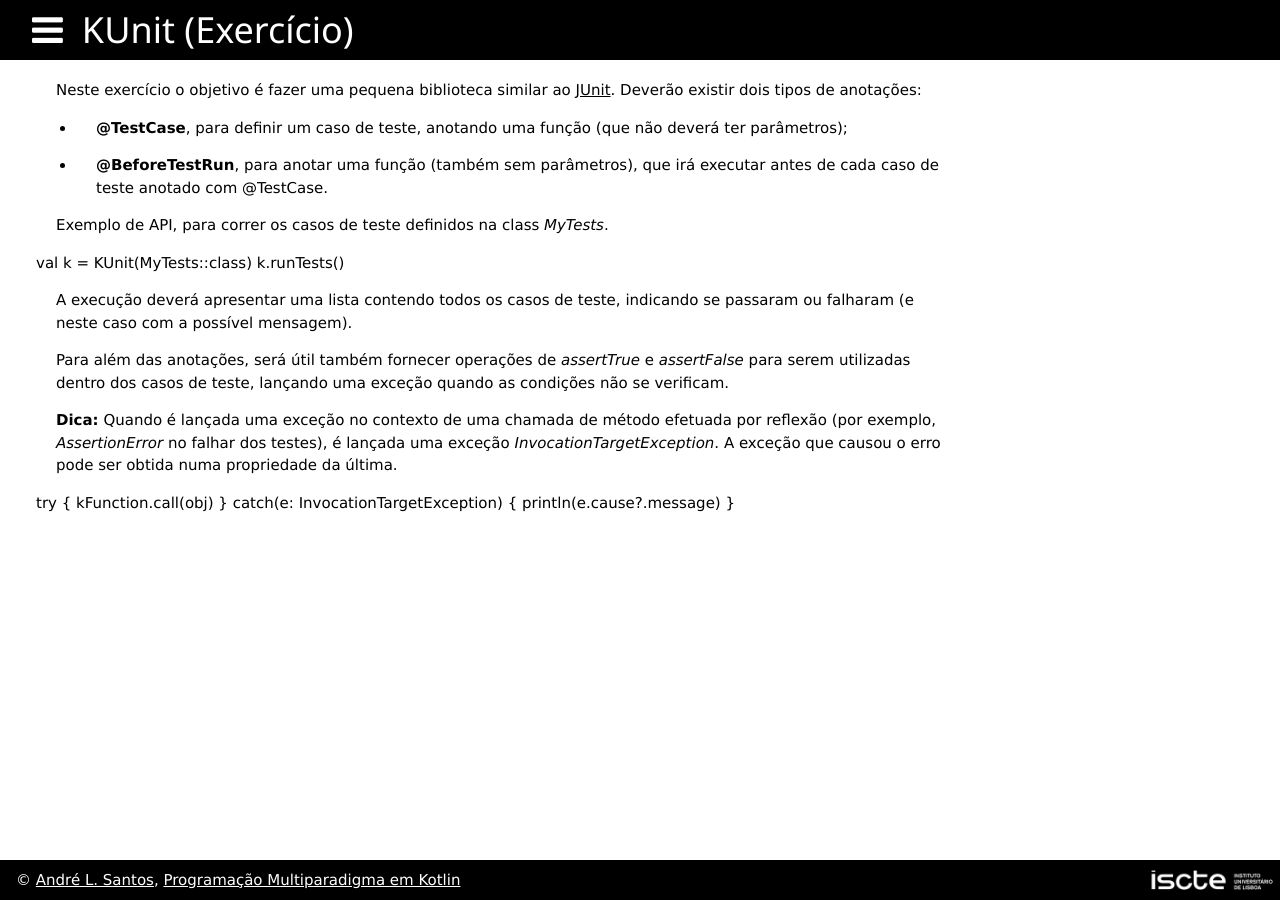
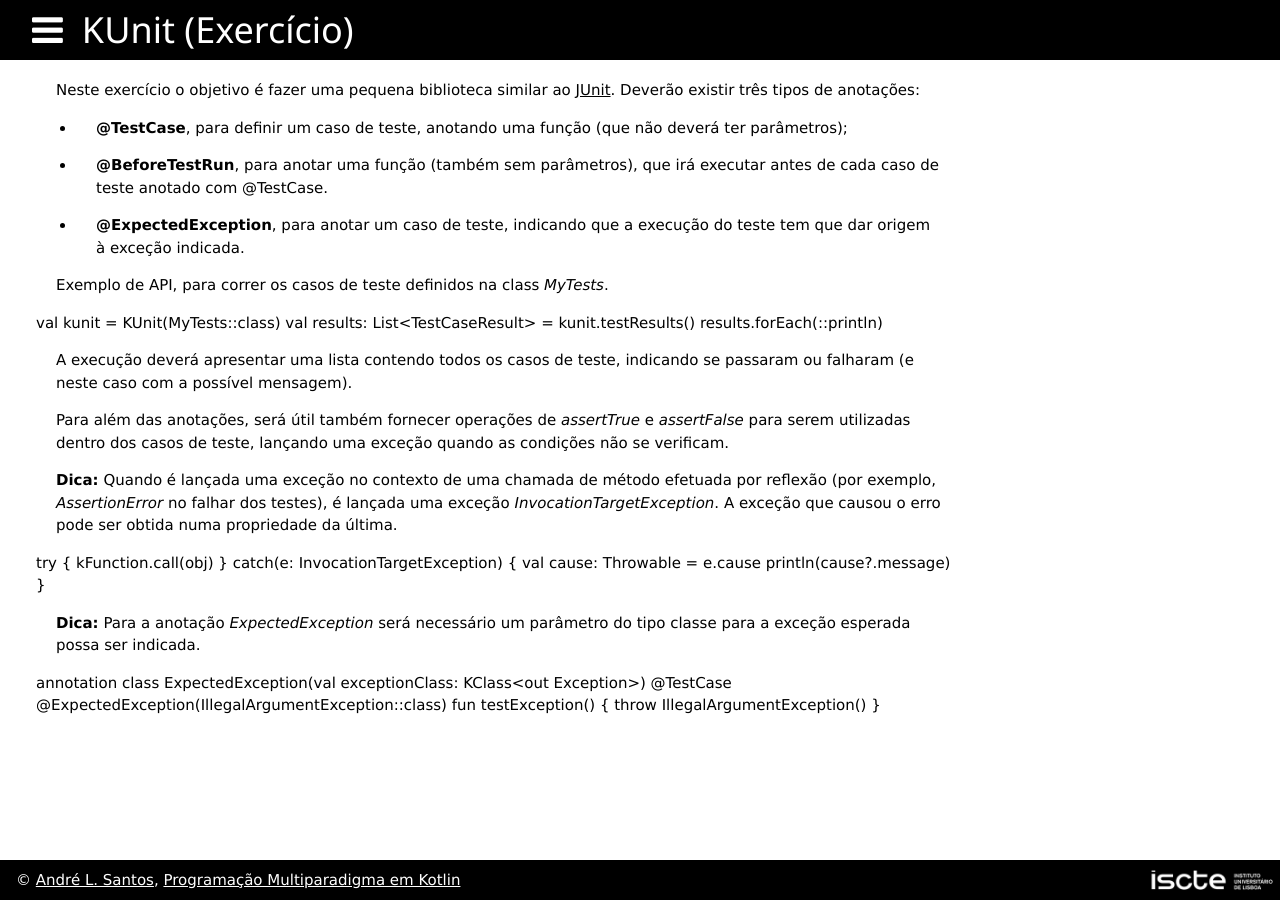
Before and after one commit to andre-santos-pt/andre-santos-pt.github.io, a Jekyll site: the page built from kotlin/metaprogramacao/exercicios/kunit.md, in a window 1280 px wide. Built offline with Jekyll 4.4.1, drawn with Linux system fonts in a browser that asks for light colours; nearby versions of some CDN libraries.

Commit message:
Update kunit.md

```diff
--- a/kotlin/metaprogramacao/exercicios/kunit.md
+++ b/kotlin/metaprogramacao/exercicios/kunit.md
@@ -3,17 +3,20 @@ title: KUnit
 exer: true
 ---
 
-Neste exercício o objetivo é fazer uma pequena biblioteca similar ao [JUnit](www.junit.org). Deverão existir dois tipos de anotações:
+Neste exercício o objetivo é fazer uma pequena biblioteca similar ao [JUnit](www.junit.org). Deverão existir três tipos de anotações:
 
 - **@TestCase**, para definir um caso de teste, anotando uma função (que não deverá ter parâmetros);
 
 - **@BeforeTestRun**, para anotar uma função (também sem parâmetros), que irá executar antes de cada caso de teste anotado com @TestCase.
 
+- **@ExpectedException**, para anotar um caso de teste, indicando que a execução do teste tem que dar origem à exceção indicada.
+
 Exemplo de API, para correr os casos de teste definidos na class *MyTests*.
 
 {% include code code="
-val k = KUnit(MyTests::class)
-k.runTests()
+val kunit = KUnit(MyTests::class)
+val results: List<TestCaseResult> = kunit.testResults()
+results.forEach(::println)
 "
 %}
 
@@ -28,7 +31,21 @@ try {
   kFunction.call(obj)
 }
 catch(e: InvocationTargetException) {
-  println(e.cause?.message)
+  val cause: Throwable = e.cause
+  println(cause?.message)
 }
 "
 %}
+
+
+**Dica:** Para a anotação *ExpectedException* será necessário um parâmetro do tipo classe para a exceção esperada possa ser indicada.
+{% include code code="
+annotation class ExpectedException(val exceptionClass: KClass<out Exception>)
+
+@TestCase
+@ExpectedException(IllegalArgumentException::class)
+fun testException() {
+   throw IllegalArgumentException()
+}
+"
+%}
```
